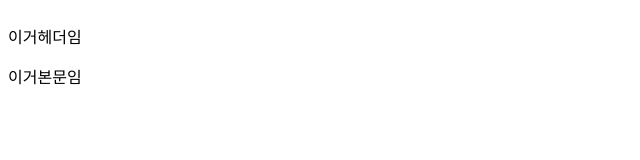
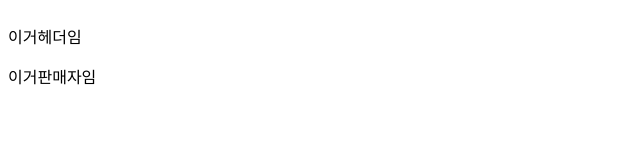
Before and after one commit to inmonim/Flowery, a React (Create React App) app in the folder frontend/: page / in a window 1280 px wide. Shown: the top 160 px of the page, without its empty margins (0-640 px from the left). Built offline with nearby package versions, Linux system fonts and the light colour scheme.

Commit message:
FE/feature/mainlyayout: 레이아웃 수정 (판매자 & 구매자 구분)

```diff
--- a/frontend/package.json
+++ b/frontend/package.json
@@ -15,6 +15,9 @@
     "react-dom": "^18.2.0",
     "react-router-dom": "^6.10.0",
     "react-scripts": "5.0.1",
+    "recoil": "facebookexperimental/Recoil.git#nightly",
+    "sass": "^1.62.0",
+    "scss": "^0.2.4",
     "styled-components": "^5.3.10",
     "typescript": "^4.9.5",
     "web-vitals": "^2.1.4"
--- a/frontend/src/layouts/MainLayout.tsx
+++ /dev/null
@@ -1,19 +0,0 @@
-import { Outlet } from 'react-router-dom';
-import Container from '../containers/Container';
-import Header from '../components/Common/Header/Header';
-import styles from './MainLayout.module.scss';
-
-const MainLayout = () => {
-  return (
-    <div className={styles.layout}>
-      <Header />
-      <main className={styles['layout-main']}>
-        <Container>
-          <Outlet />
-        </Container>
-      </main>
-    </div>
-  );
-};
-
-export default MainLayout;
--- /dev/null
+++ b/frontend/src/layouts/SellerMainLayout.tsx
@@ -0,0 +1,19 @@
+import { Outlet } from "react-router-dom";
+import Container from "../containers/Container";
+import Header from "../components/Common/Header/Header";
+import styles from "./SellerMainLayout.module.scss";
+
+const SellerMainLayout = () => {
+  return (
+    <div className={styles.layout}>
+      <Header />
+      <main className={styles["layout-main"]}>
+        <Container>
+          <Outlet />
+        </Container>
+      </main>
+    </div>
+  );
+};
+
+export default SellerMainLayout;
--- /dev/null
+++ b/frontend/src/layouts/UserMainLayout.module.scss
@@ -0,0 +1,15 @@
+
+.layout {
+  display: flex;
+  width: 100%;
+  flex-direction: column;
+  justify-content: space-between;
+  min-height: 100vh;
+  //   overflow: hidden;
+}
+.layout-main {
+  width: 100%;
+  position: relative;
+  left: 0;
+  flex: 1;
+}
--- /dev/null
+++ b/frontend/src/layouts/UserMainLayout.tsx
@@ -0,0 +1,19 @@
+import { Outlet } from "react-router-dom";
+import Container from "../containers/Container";
+import Header from "../components/Common/Header/Header";
+import styles from "./UserMainLayout.module.scss";
+
+const UserMainLayout = () => {
+  return (
+    <div className={styles.layout}>
+      <Header />
+      <main className={styles["layout-main"]}>
+        <Container>
+          <Outlet />
+        </Container>
+      </main>
+    </div>
+  );
+};
+
+export default UserMainLayout;
```
Also changed, not shown: frontend/src/components/Common/Header/UserHeader.tsx (added, +14 -0 lines), frontend/src/pages/Reservation/Reservation.tsx (added, +10 -0 lines), frontend/src/routes/router.tsx (+17 -10 lines), frontend/src/assets/Flowery_logo.png (added), frontend/src/components/Common/Header/UserHeader.module.scss (added), frontend/src/layouts/SellerMainLayout.module.scss (renamed from frontend/src/layouts/MainLayout.module.scss), 1 other file (tests, documents, lock files or other folders).
